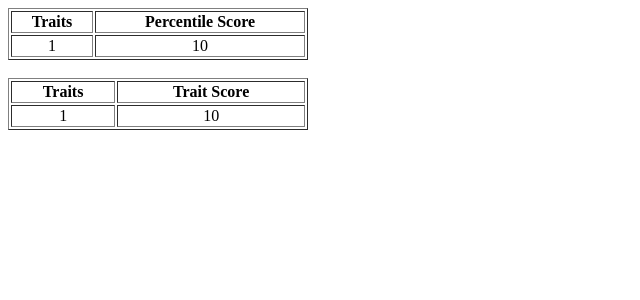
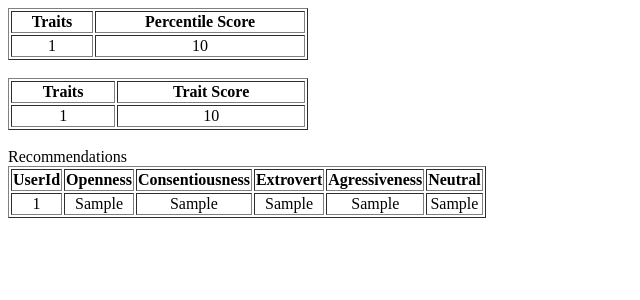
Before and after one commit to samruddhi221/Personality_prediction, a Flask app: template templates/results.html in a window 1280 px wide. Shown: the top 300 px of the page, without its empty margins (0-640 px from the left). Run offline with Flask 2, Linux system fonts and the light colour scheme; the template is opened without the code that fills it: most values are stand-ins (such as "Sample title", 1, 10 or a date in 2020).

Commit message:
Added recommendation API and integration with frontend

```diff
--- a/templates/results.html
+++ b/templates/results.html
@@ -35,6 +35,40 @@
                 {% endfor %}
 
             </table>
+            <br/>
+            Recommendations
+            <table border='1' style="width: 300px;">
+                <tr>
+                    <th>
+                        UserId
+                    </th>
+                    <th>
+                        Openness
+                    </th>
+                    <th>
+                        Consentiousness
+                    </th>
+                    <th>
+                        Extrovert
+                    </th>
+                    <th>
+                        Agressiveness
+                    </th>
+                    <th>
+                        Neutral
+                    </th>
+                </tr>
+                {% for user in result['recommendations'] %}
+                    <tr>
+                        <td align="center">{{user['UserId']}}</td>
+                        <td align="center">{{user['sOPN']}}</td>
+                        <td align="center">{{user['sCON']}}</td>
+                        <td align="center">{{user['sEXT']}}</td>
+                        <td align="center">{{user['sAGR']}}</td>
+                        <td align="center">{{user['sNEU']}}</td>
+                    </tr>
+                {% endfor %}
+            </table>
         </div>
     </body>
 </html>
```
Also changed, not shown: personalityScore.py (+44 -0 lines).
